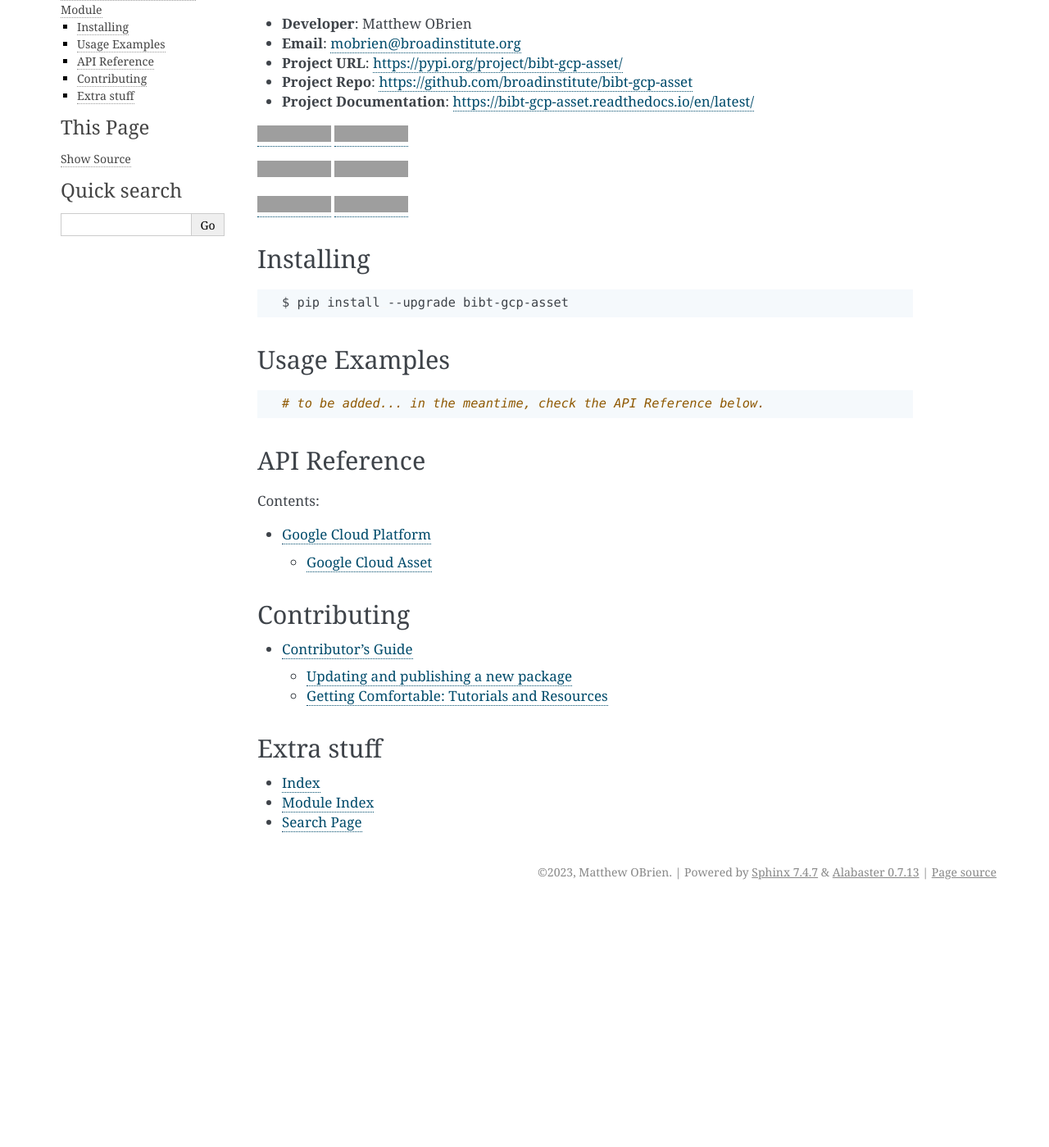
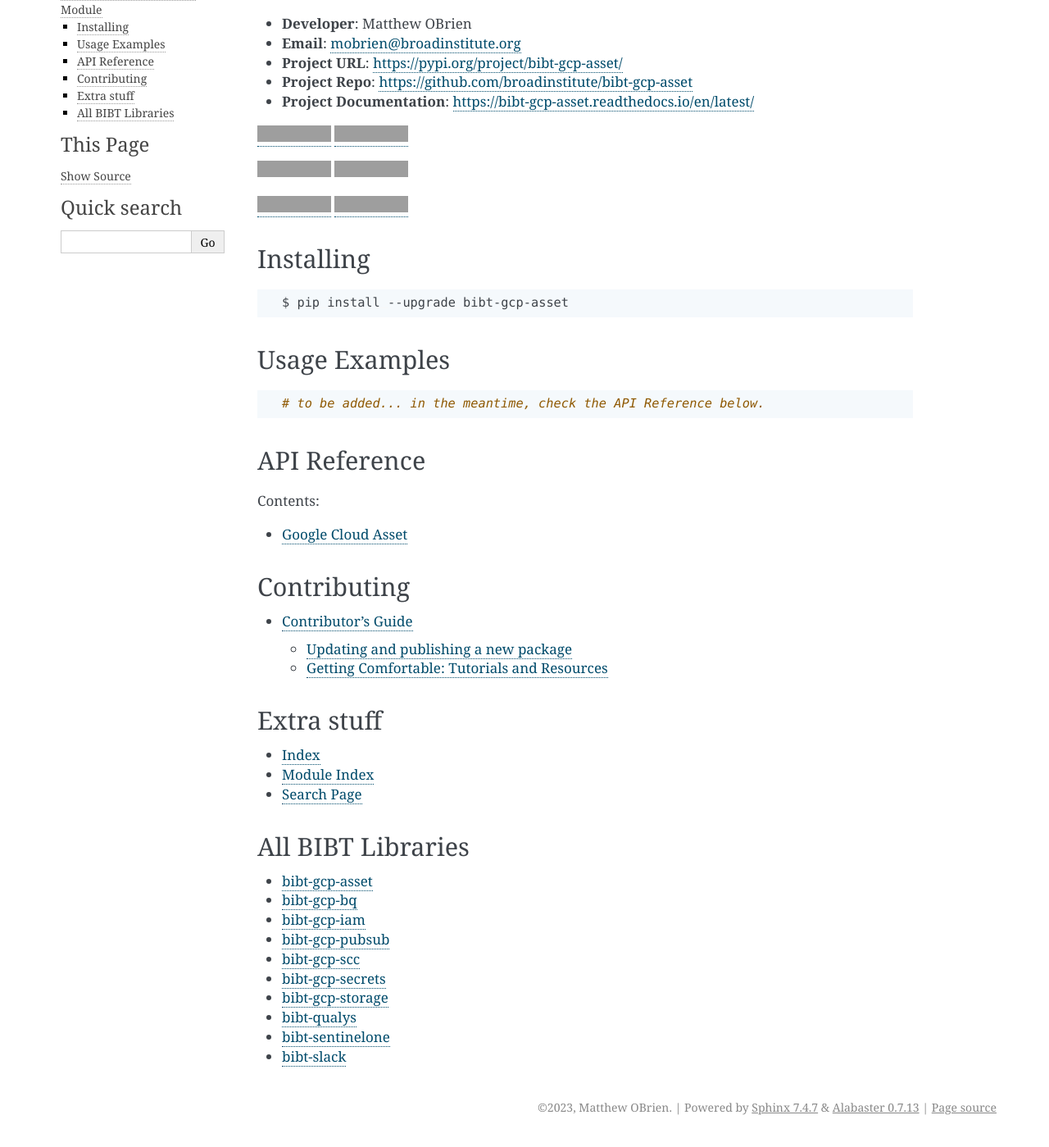
Before and after one commit to broadinstitute/bibt-gcp-asset, a Sphinx documentation site: the page built from docs/index.rst, in a window 1280 px wide and 1400 px high, scrolled down 135 px. Shown: the whole window at 82% size. Built offline with Sphinx 7.4.7, drawn with Linux system fonts in a browser that asks for light colours; before the commit the page ends 1248 px from its top, so only the background shows below that; grey boxes are pictures that could not be loaded.

```diff
--- a/docs/gcp.rst
+++ /dev/null
@@ -1,7 +0,0 @@
-Google Cloud Platform
-~~~~~~~~~~~~~~~~~~~~~
-
-.. toctree::
-    :maxdepth: 2
-
-    modules/gcp/asset
--- a/docs/index.rst
+++ b/docs/index.rst
@@ -50,7 +50,7 @@ API Reference
    :maxdepth: 2
    :caption: Contents:
 
-   gcp
+   modules/asset
 
 Contributing
 ------------
@@ -65,3 +65,17 @@ Extra stuff
 * :ref:`genindex`
 * :ref:`modindex`
 * :ref:`search`
+
+All BIBT Libraries
+------------------
+
+- `bibt-gcp-asset <https://github.com/broadinstitute/bibt-gcp-asset>`_
+- `bibt-gcp-bq <https://github.com/broadinstitute/bibt-gcp-bq>`_
+- `bibt-gcp-iam <https://github.com/broadinstitute/bibt-gcp-iam>`_
+- `bibt-gcp-pubsub <https://github.com/broadinstitute/bibt-gcp-pubsub>`_
+- `bibt-gcp-scc <https://github.com/broadinstitute/bibt-gcp-scc>`_
+- `bibt-gcp-secrets <https://github.com/broadinstitute/bibt-gcp-secrets>`_
+- `bibt-gcp-storage <https://github.com/broadinstitute/bibt-gcp-storage>`_
+- `bibt-qualys <https://github.com/broadinstitute/bibt-qualys>`_
+- `bibt-sentinelone <https://github.com/broadinstitute/bibt-sentinelone>`_
+- `bibt-slack <https://github.com/broadinstitute/bibt-slack>`_
--- /dev/null
+++ b/requirements-dev.txt
@@ -0,0 +1,4 @@
+bump2version==1.0.1
+pre-commit==3.6.0
+pytest==7.4.3
+virtualenv==20.25.0
--- a/requirements.txt
+++ b/requirements.txt
@@ -1 +1 @@
-google-cloud-asset
+google-cloud-asset==3.19.1
```
Also changed, not shown: README.md (+13 -0 lines), pyproject.toml (+10 -10 lines), docs/modules/asset.rst (renamed from docs/modules/gcp/asset.rst), 1 other file.
